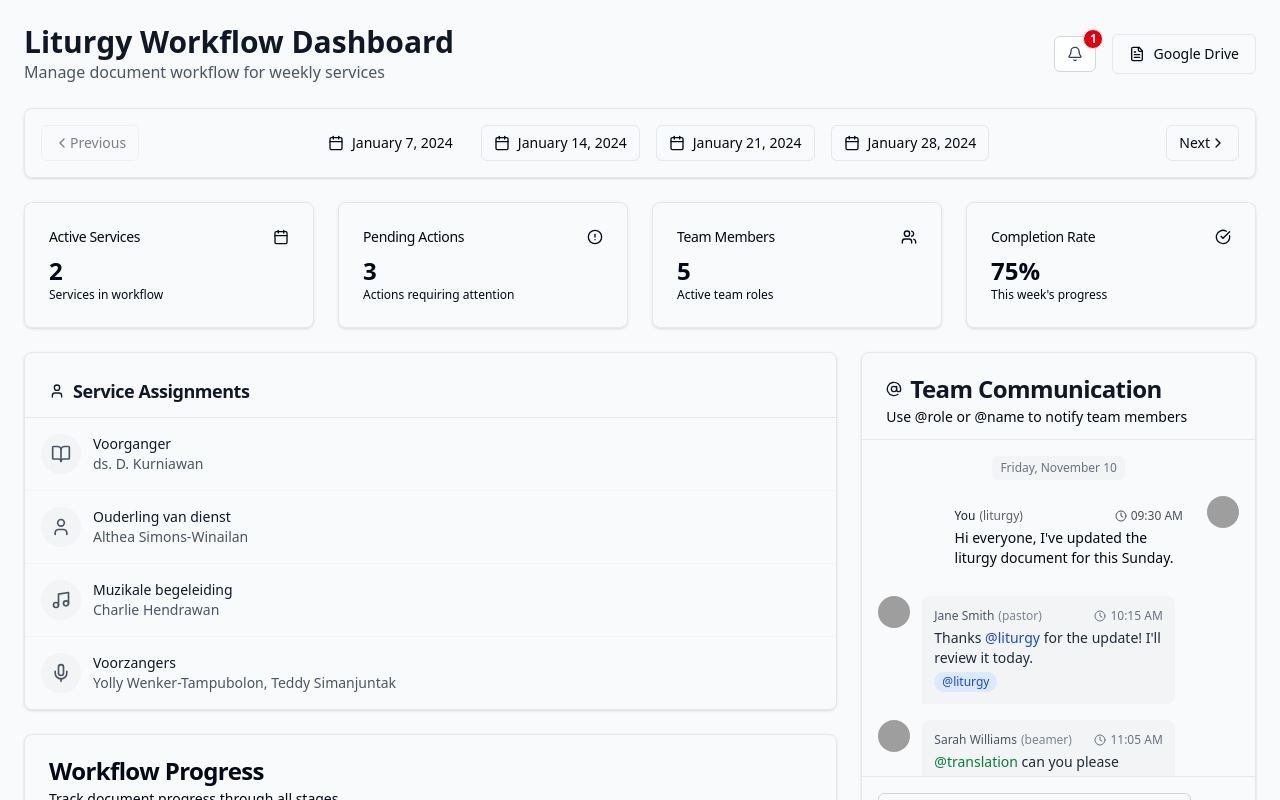
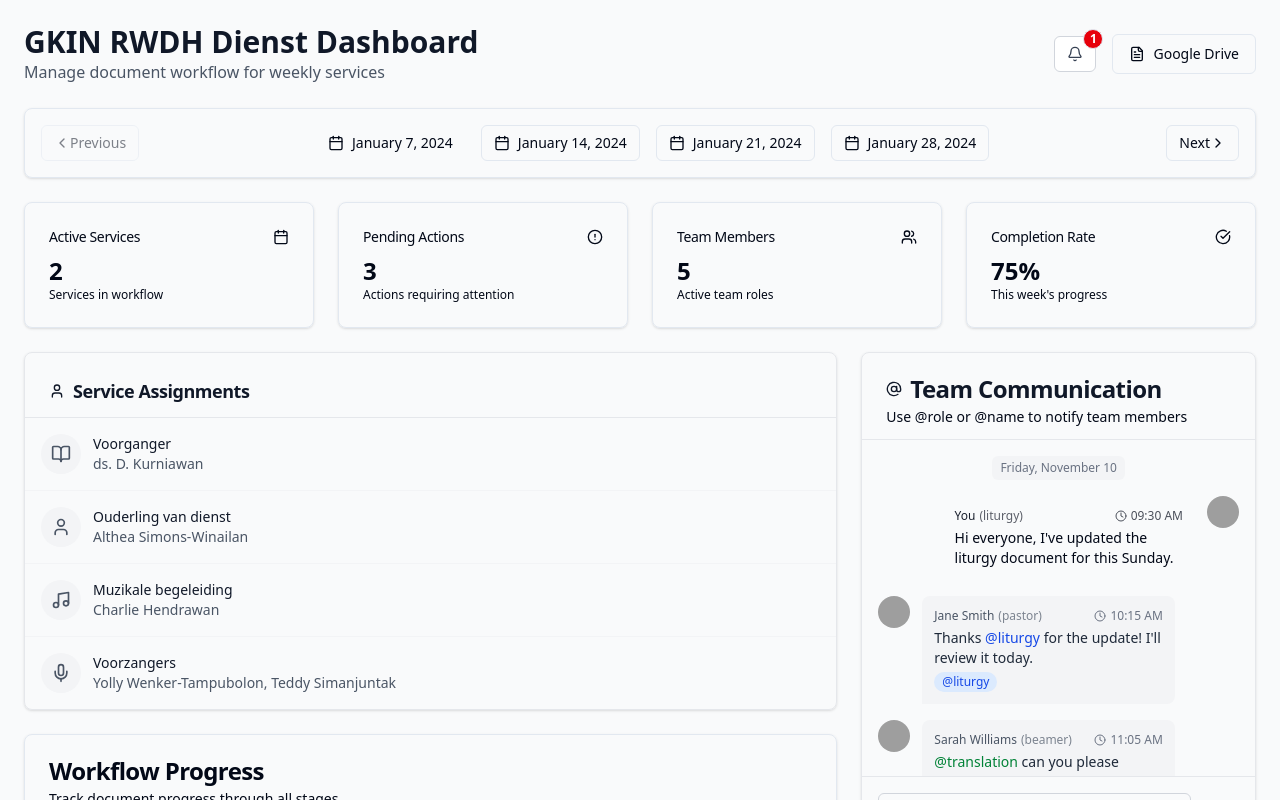
Before and after one commit to noturnachs/gkin, a React (Vite) app: page / in a window 1280 px wide. Shown: the top 800 px of the page. Built offline with nearby package versions, Linux system fonts and the light colour scheme; grey boxes are pictures that could not be loaded.

Commit message:
Update App.jsx

```diff
--- a/src/App.jsx
+++ b/src/App.jsx
@@ -59,7 +59,7 @@
         {/* Header */}
         <div className="flex items-center justify-between">
           <div>
-            <h1 className="text-3xl font-bold text-gray-900">Liturgy Workflow Dashboard</h1>
+            <h1 className="text-3xl font-bold text-gray-900">GKIN RWDH Dienst Dashboard</h1>
             <p className="text-gray-600">Manage document workflow for weekly services</p>
           </div>
           <div className="flex items-center gap-4">
```
